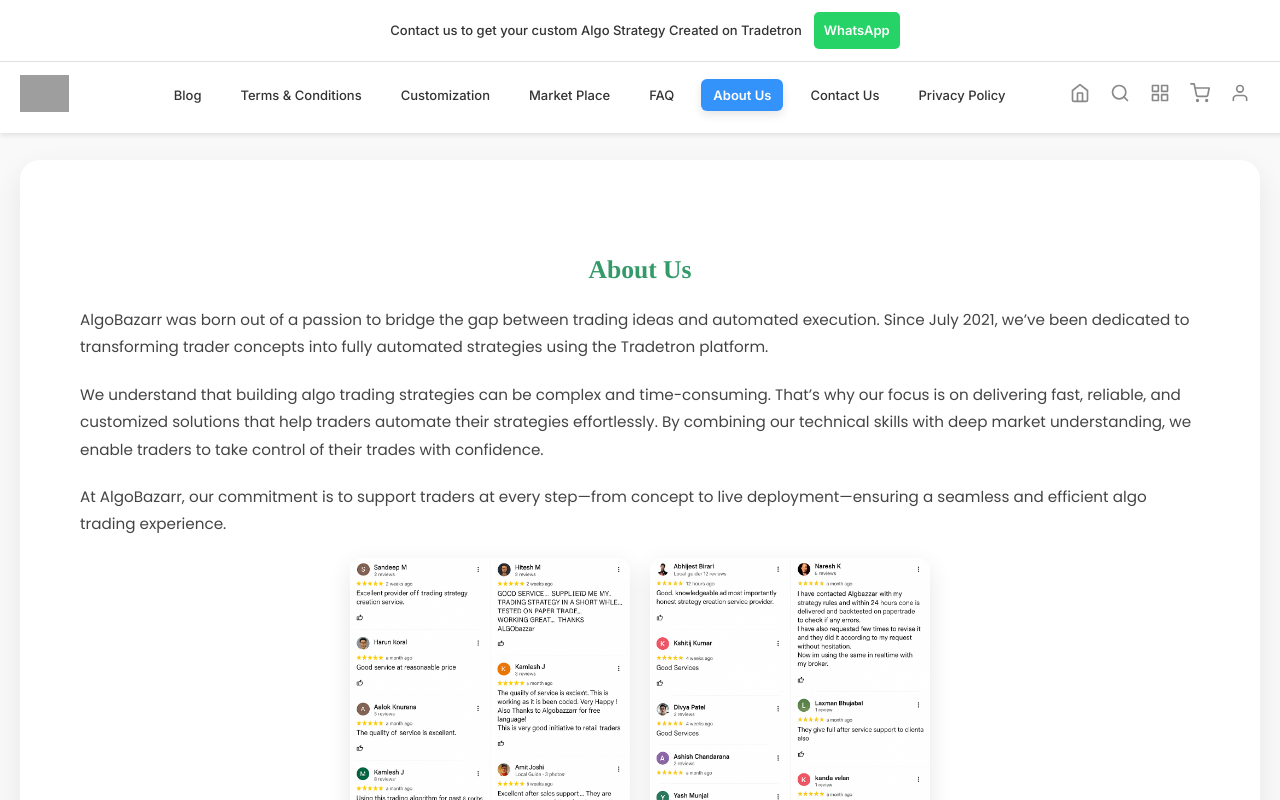
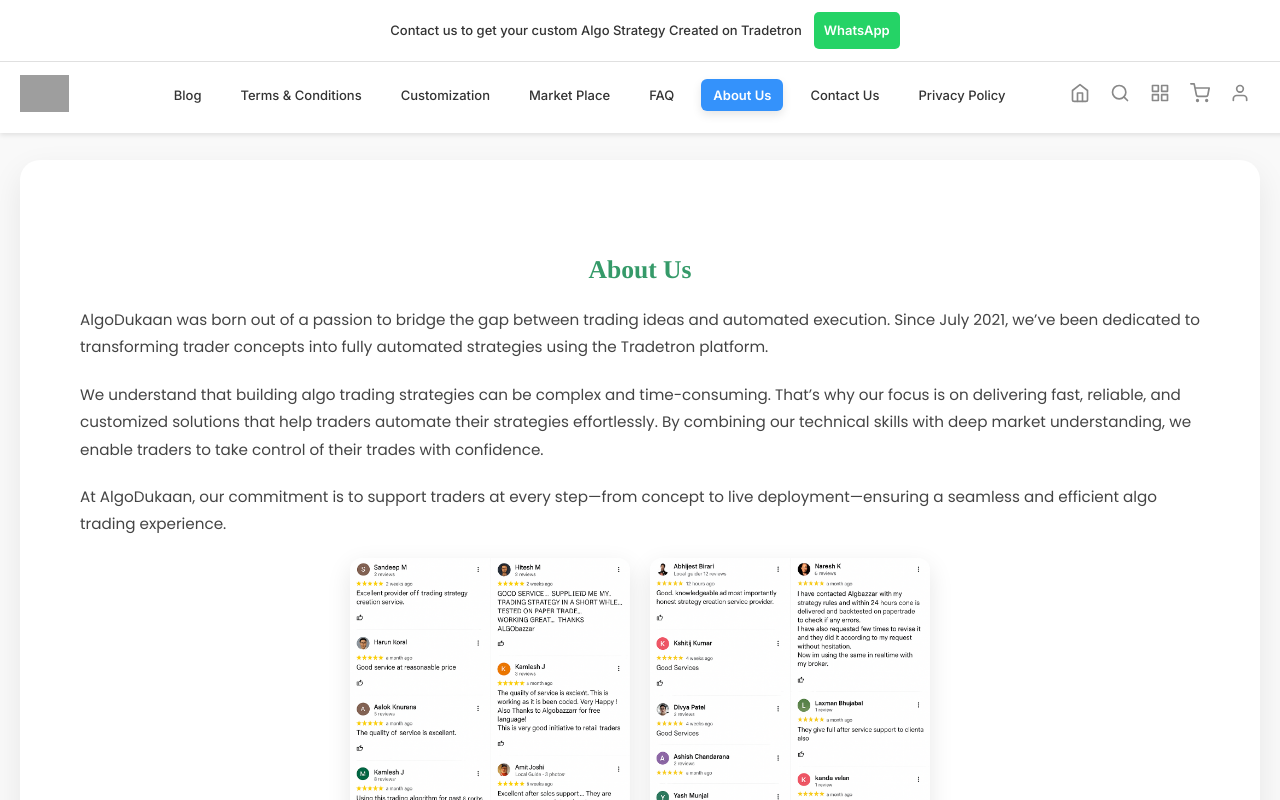
Before and after one commit to Sanjay-adepu/algobazarr, a React (Vite) app: page /about in a window 1280 px wide. Shown: the top 800 px of the page. Built offline with nearby package versions, Linux system fonts and the light colour scheme; grey boxes are pictures that could not be loaded.

Commit message:
Update AboutUs.jsx

```diff
--- a/src/Pages/About/AboutUs.jsx
+++ b/src/Pages/About/AboutUs.jsx
@@ -17,20 +17,19 @@
           </h2>
 
           <p>
-            AlgoBazarr was born out of a passion to bridge the gap between trading ideas and automated execution. Since July 2021, we’ve been dedicated to transforming trader concepts into fully automated strategies using the Tradetron platform.
+            AlgoDukaan was born out of a passion to bridge the gap between trading ideas and automated execution. Since July 2021, we’ve been dedicated to transforming trader concepts into fully automated strategies using the Tradetron platform.
           </p>
           <p>
             We understand that building algo trading strategies can be complex and time-consuming. That’s why our focus is on delivering fast, reliable, and customized solutions that help traders automate their strategies effortlessly. By combining our technical skills with deep market understanding, we enable traders to take control of their trades with confidence.
           </p>
           <p>
-            At AlgoBazarr, our commitment is to support traders at every step—from concept to live deployment—ensuring a seamless and efficient algo trading experience.
+            At AlgoDukaan, our commitment is to support traders at every step—from concept to live deployment—ensuring a seamless and efficient algo trading experience.
           </p>
 
           <div className="review-images">
             {/* Replace with real images later */}
             <img src="./file_0000000097f861fdafa53801ef03516d.png" alt="Customer Review 1" />
             <img src="./file_00000000ad3c61f8b64fdac3990191d7.png" alt="Customer Review 2" />
-
           </div>
         </div>
       </section>
```
